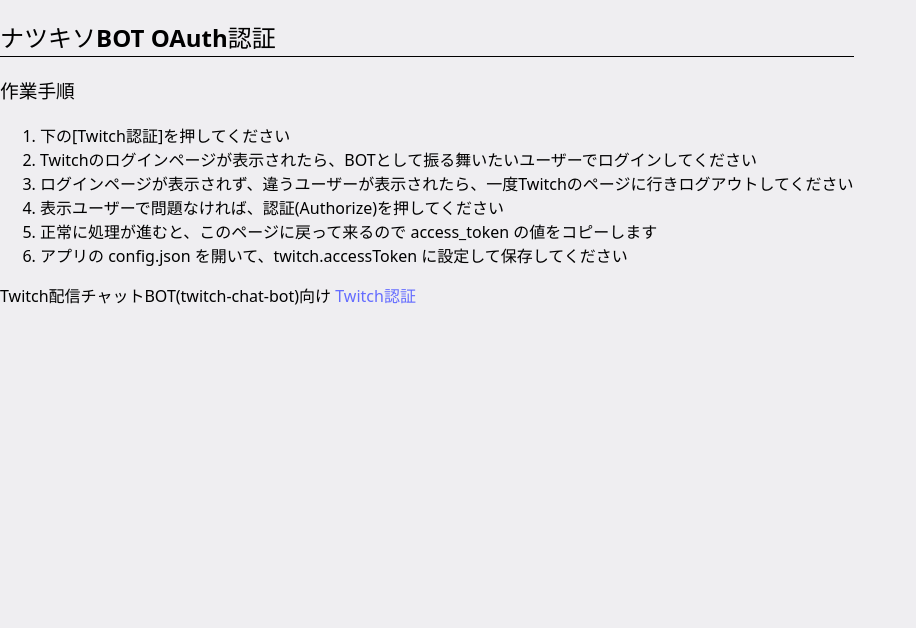
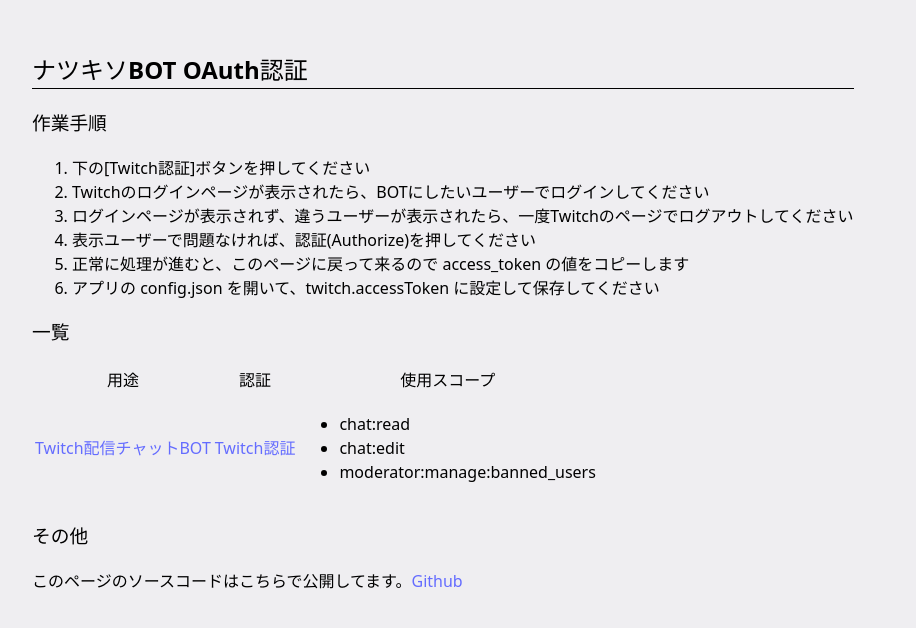
Before and after one commit to natukin1978/natsu-bot-auth-receiver, a React (Vite) app: page / in a window 1280 px wide. Shown: the top 628 px of the page, without its empty margins (0-916 px from the left). Built offline with nearby package versions, Linux system fonts and the light colour scheme.

Commit message:
Changed to make it easier to list multiple bots.

```diff
--- a/src/App.tsx
+++ b/src/App.tsx
@@ -1,23 +1,35 @@
 import { useState, useEffect } from 'react'
+import './App.css'
 
-function App() {
-  const [accessToken, setAccessToken] = useState<string>("");
+const text_twitch_auth = "Twitch認証";
 
-  const scope = [
-    "chat:read",
-    "chat:edit",
-    "moderator:manage:banned_users",
-  ].join(" ");
+const get_url_twitch_auth = (scopes: string[]): string => {
+  const scope = scopes.join(" ");
   const params = {
     client_id: "g1gb6b5as9zb48wlde0v0ux3frg2i3",
     redirect_uri: "https://natukin1978.github.io/natsu-bot-auth-receiver/",
     response_type: "token",
     scope: scope,
   }
+  const end_point = "https://id.twitch.tv/oauth2/authorize";
   const params_str = new URLSearchParams(params).toString();
-  const url_twitch_auth = "https://id.twitch.tv/oauth2/authorize?" + params_str;
+  return end_point + "?" + params_str;
+}
 
-  const text_twitch_auth = "Twitch認証";
+const auth_infos = [
+  {
+    title: "Twitch配信チャットBOT",
+    application_link: "https://github.com/natukin1978/twitch-chat-bot",
+    scopes: [
+      "chat:read",
+      "chat:edit",
+      "moderator:manage:banned_users",
+    ],
+  },
+];
+
+function App() {
+  const [accessToken, setAccessToken] = useState<string>("");
 
   useEffect(() => {
     const hash = window.location.hash;
@@ -34,20 +46,65 @@
       <h2 style={{ borderBottom: "1px solid #000" }}>
         ナツキソBOT OAuth認証
       </h2>
+      <div>
         <h3>
           作業手順
         </h3>
         <ol>
-        <li>下の[{text_twitch_auth}]を押してください</li>
-        <li>Twitchのログインページが表示されたら、BOTとして振る舞いたいユーザーでログインしてください</li>
-        <li>ログインページが表示されず、違うユーザーが表示されたら、一度Twitchのページに行きログアウトしてください</li>
+          <li>下の[{text_twitch_auth}]ボタンを押してください</li>
+          <li>Twitchのログインページが表示されたら、BOTにしたいユーザーでログインしてください</li>
+          <li>ログインページが表示されず、違うユーザーが表示されたら、一度Twitchのページでログアウトしてください</li>
           <li>表示ユーザーで問題なければ、認証(Authorize)を押してください</li>
           <li>正常に処理が進むと、このページに戻って来るので access_token の値をコピーします</li>
           <li>アプリの config.json を開いて、twitch.accessToken に設定して保存してください</li>
         </ol>
-      Twitch配信チャットBOT(twitch-chat-bot)向け <a href={url_twitch_auth}>{text_twitch_auth}</a>
+      </div>
+      <div>
+        <h3>
+          一覧
+        </h3>
+        <table>
+          <thead>
+            <tr>
+              <th>用途</th>
+              <th>認証</th>
+              <th>使用スコープ</th>
+            </tr>
+          </thead>
+          <tbody>
+            {
+              auth_infos.map(auth_info => (
+                <tr>
+                  <td>
+                    <a href={auth_info.application_link} target="_blank" rel="noopener noreferrer">
+                      {auth_info.title}
+                    </a>
+                  </td>
+                  <td>
+                    <a href={get_url_twitch_auth(auth_info.scopes)} className="a_to_button">
+                      {text_twitch_auth}
+                    </a>
+                  </td>
+                  <td>
+                    <ul>
+                      {
+                        auth_info.scopes.map(scope => (
+                          <li>{scope}</li>
+                        ))
+                      }
+                    </ul>
+                  </td>
+                </tr>
+              ))
+            }
+          </tbody>
+        </table>
+      </div>
       {accessToken && (
         <div>
+          <h3>
+            結果
+          </h3>
           <label>
             access_token
           </label>
@@ -55,6 +112,15 @@
           <input type="text" value={accessToken} size={30} readOnly />
         </div>
       )}
+      <div>
+        <h3>
+          その他
+        </h3>
+        このページのソースコードはこちらで公開してます。
+        <a href="https://github.com/natukin1978/natsu-bot-auth-receiver" target="_blank" rel="noopener noreferrer">
+          Github
+        </a>
+      </div>
     </>
   )
 }
```
Lines whose indentation alone changed are shown as unchanged.
